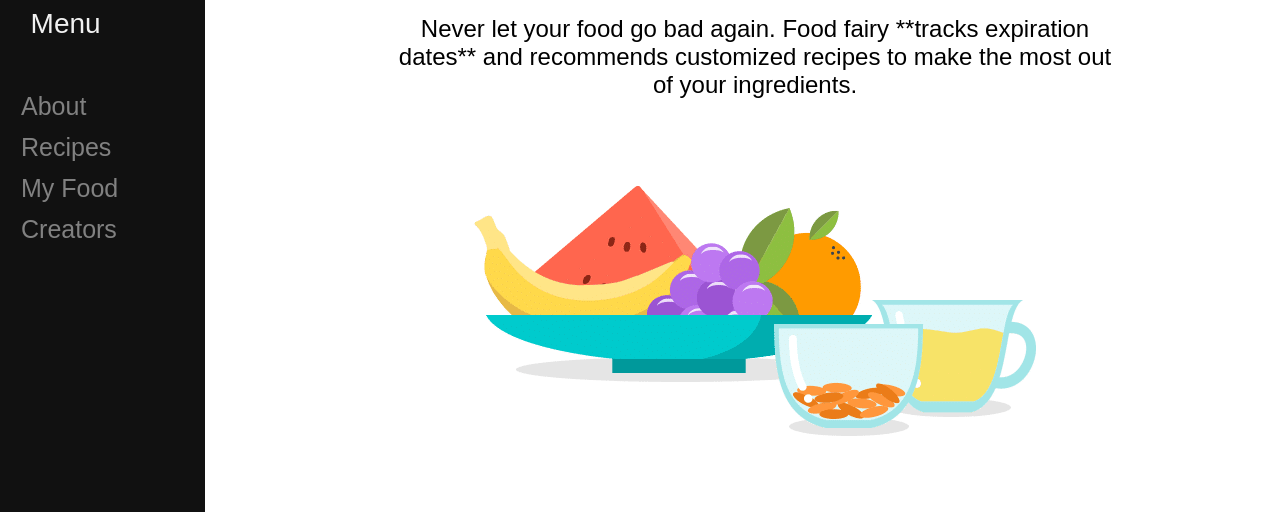
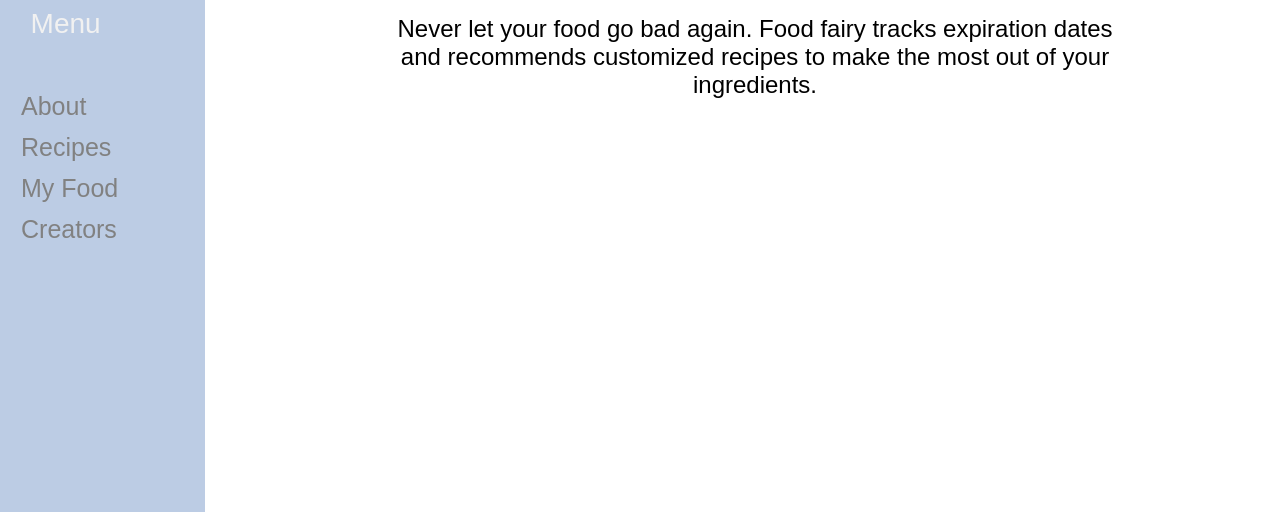
Before and after one commit to stellaw1/food-fairy, a plain HTML site: page main.html in a window 1280 px wide. Shown: the part 295-807 px from the top of the page. Drawn offline with Linux system fonts and the light colour scheme; a web font is replaced by a local one.

Commit message:
blue nav

```diff
--- a/main.html
+++ b/main.html
@@ -16,7 +16,7 @@ body {
   z-index: 1;
   top: 0;
   left: 0;
-  background-color: #111;
+  background-color: rgb(188, 204, 228);
   overflow-x: hidden;
   padding-top: 20px;
   padding-left: 5px;
@@ -72,8 +72,7 @@ body {
   <h4 style="text-align: center; font-size: 16px;">Your zero-waste food manager. </h4> <br>
   <center>
   <h2>Your zero-waste food manager</h2>
-  <p>Never let your food go bad again. Food fairy **tracks expiration dates** and recommends customized recipes to make the most out of your ingredients.</p>
-  <img src="fruits.png">
+  <p>Never let your food go bad again. Food fairy tracks expiration dates and recommends customized recipes to make the most out of your ingredients.</p>
   </center>
 </div>
 
```
